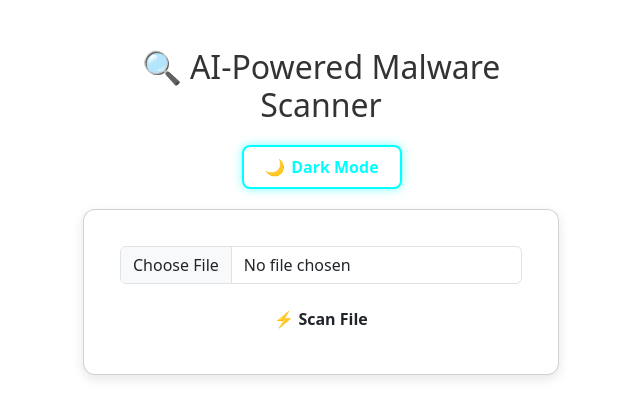
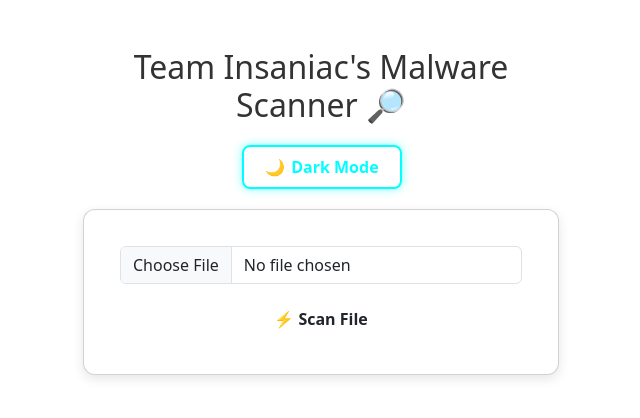
Before and after one commit to Ritvik479/KrackHack-CyberSec-Project, a Flask app: page / in a window 1280 px wide. Shown: the top 418 px of the page, without its empty margins (319-959 px from the left). Run offline with Flask 3, Linux system fonts and the light colour scheme.

Commit message:
Modify README.md and change index.html

```diff
--- a/templates/index.html
+++ b/templates/index.html
@@ -3,7 +3,7 @@
 <head>
     <meta charset="UTF-8">
     <meta name="viewport" content="width=device-width, initial-scale=1.0">
-    <title>⚡ AI-Powered Malware Scanner</title>
+    <title>Malware Scanner</title>
 
     <!-- Bootstrap CSS -->
     <link rel="stylesheet" href="https://cdn.jsdelivr.net/npm/bootstrap@5.3.0/dist/css/bootstrap.min.css">
@@ -13,7 +13,7 @@
 </head>
 <body>
     <div class="container mt-5">
-        <h2 class="text-center mb-3 cyberpunk-title">🔍 AI-Powered Malware Scanner</h2>
+        <h2 class="text-center mb-3 cyberpunk-title">Team Insaniac's Malware Scanner 🔎</h2>
 
         <!-- Dark Mode Toggle Button -->
         <div class="text-center mb-3">
```
Also changed, not shown: README.md.
